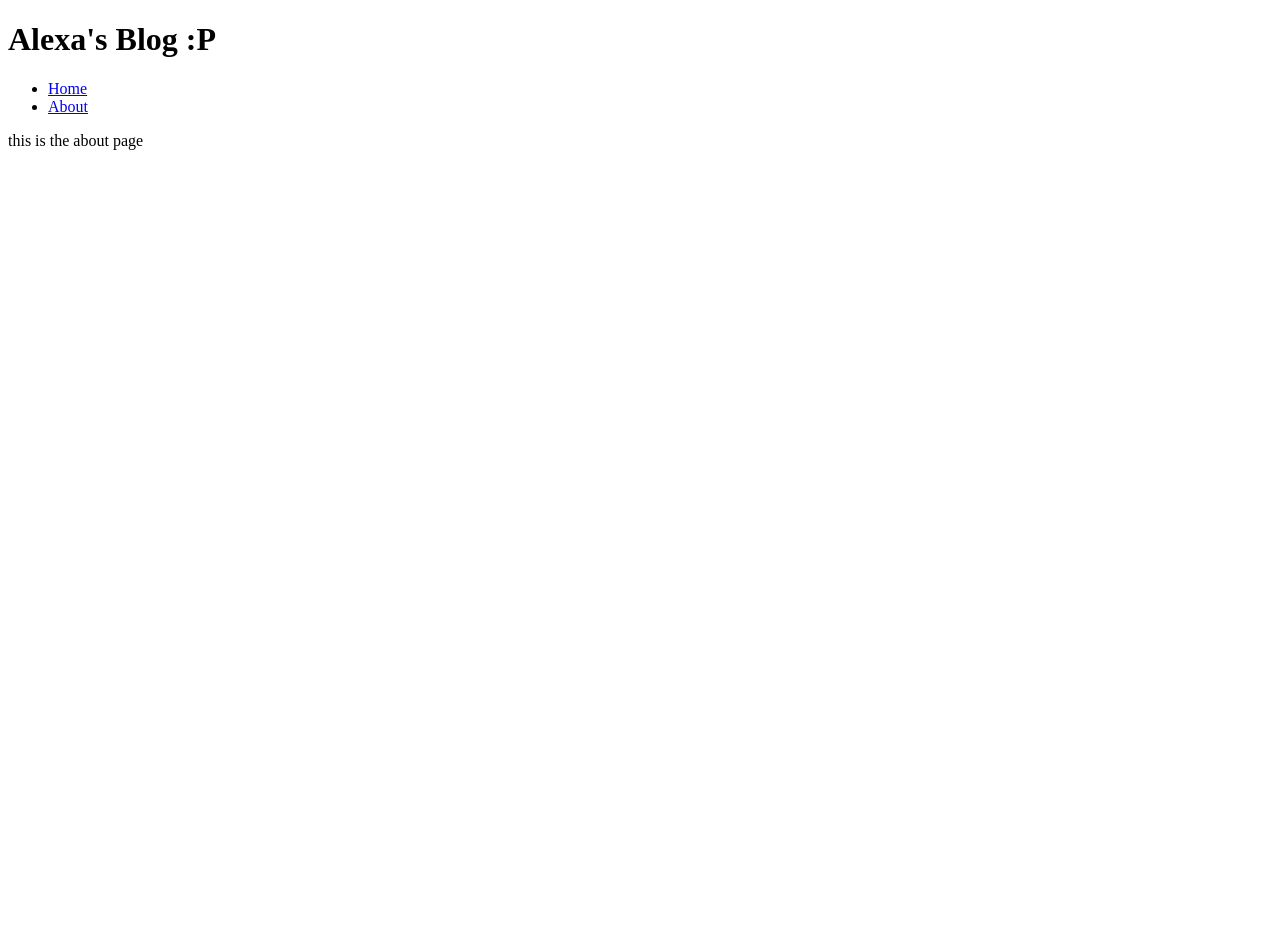
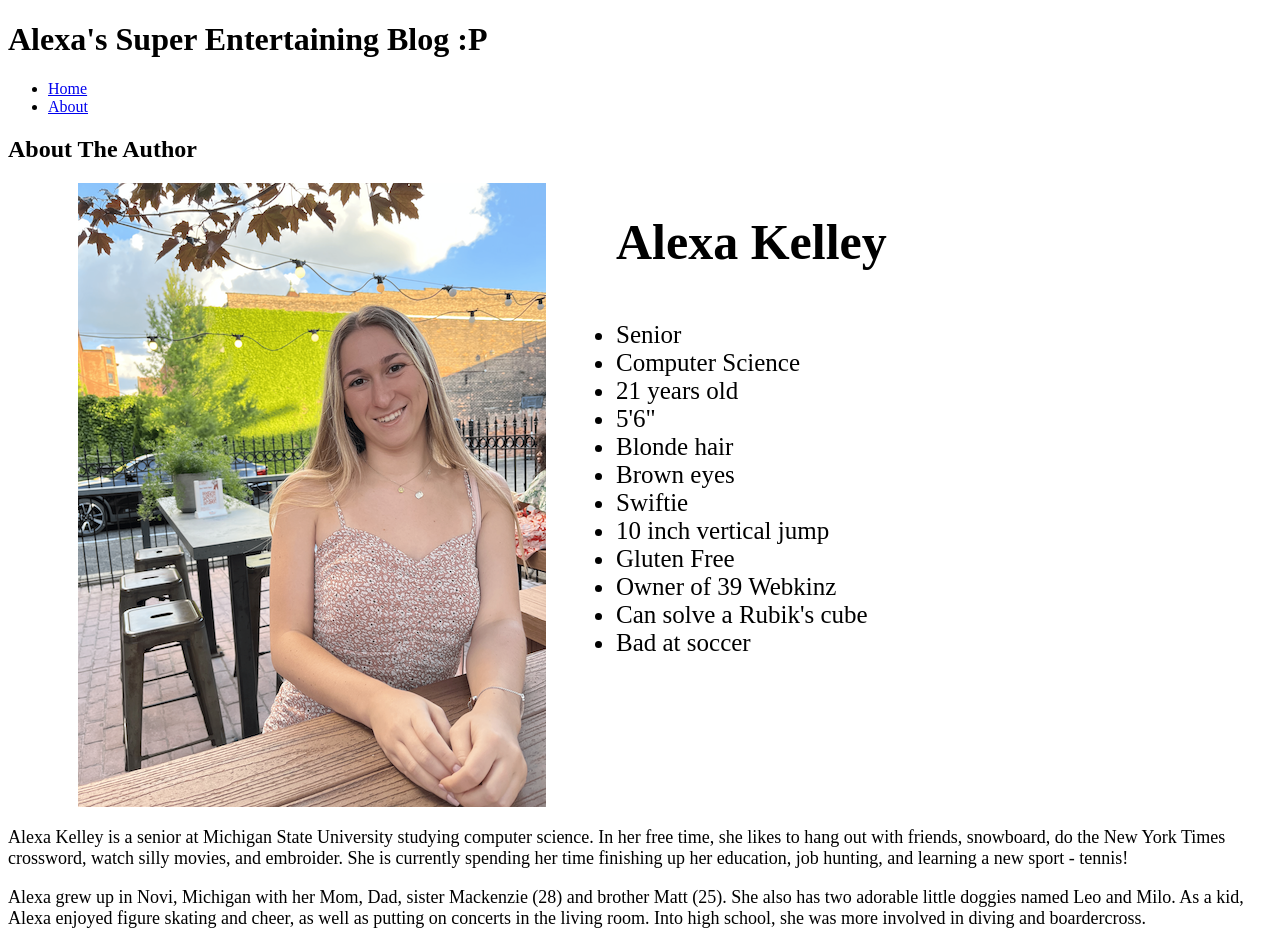
Before and after one commit to kelle210/mi349_blog, a plain HTML site: page about.html in a window 1280 px wide. Before the commit the page ends 800 px from the top, so only its background shows below. Drawn offline with Linux system fonts and the light colour scheme.

Commit message:
Blog Changes

```diff
--- a/about.html
+++ b/about.html
@@ -9,7 +9,7 @@
 </head>
 <body>
     <header>
-        <h1>Alexa's Blog :P</h1>
+        <h1>Alexa's Super Entertaining Blog :P</h1>
     </header>
 
     <nav>
@@ -18,6 +18,27 @@
             <li><a href="about.html">About</a></li>
         </ul>
     </nav>
-    <p>this is the about page</p>
+
+    <main>
+        <h2>About The Author</h2>
+        <img src="alexa_kelley_pic.png" alt = "Alexa Kelley" style="float: left; margin-inline: 70px;">
+        <h3 style="font-size: 50px;">Alexa Kelley</h3>
+        <ul style="font-size: 25px;">
+            <li>Senior</li>
+            <li>Computer Science</li>
+            <li>21 years old</li>
+            <li>5'6"</li>
+            <li>Blonde hair</li>
+            <li>Brown eyes</li>
+            <li>Swiftie</li>
+            <li>10 inch vertical jump</li>
+            <li>Gluten Free</li>
+            <li>Owner of 39 Webkinz</li>
+            <li>Can solve a Rubik's cube</li>
+            <li>Bad at soccer</li>
+        </ul>
+        <p style="clear: both; padding-top: 20px; font-size: 18px;">Alexa Kelley is a senior at Michigan State University studying computer science. In her free time, she likes to hang out with friends, snowboard, do the New York Times crossword, watch silly movies, and embroider. She is currently spending her time finishing up her education, job hunting, and learning a new sport - tennis!</p>
+        <p style="font-size: 18px;">Alexa grew up in Novi, Michigan with her Mom, Dad, sister Mackenzie (28) and brother Matt (25). She also has two adorable little doggies named Leo and Milo. As a kid, Alexa enjoyed figure skating and cheer, as well as putting on concerts in the living room. Into high school, she was more involved in diving and boardercross. </p>
+    </main>
 </body>
 </html>
```
Also changed, not shown: index.html (+13 -11 lines), alexa_kelley_pic.png (added).
